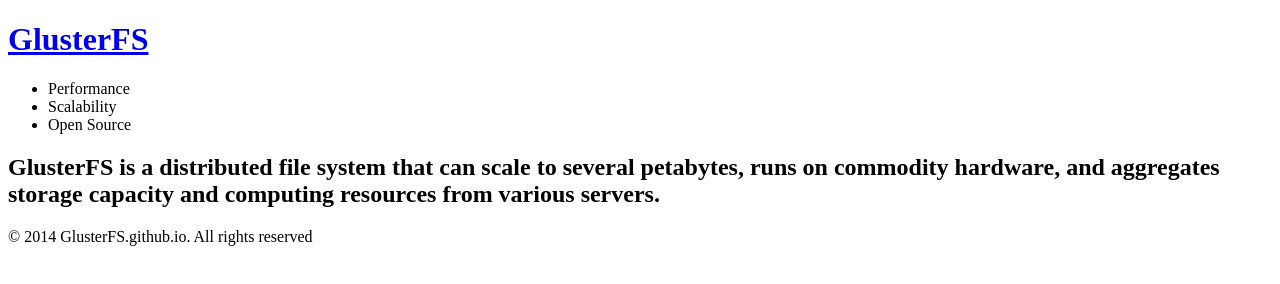
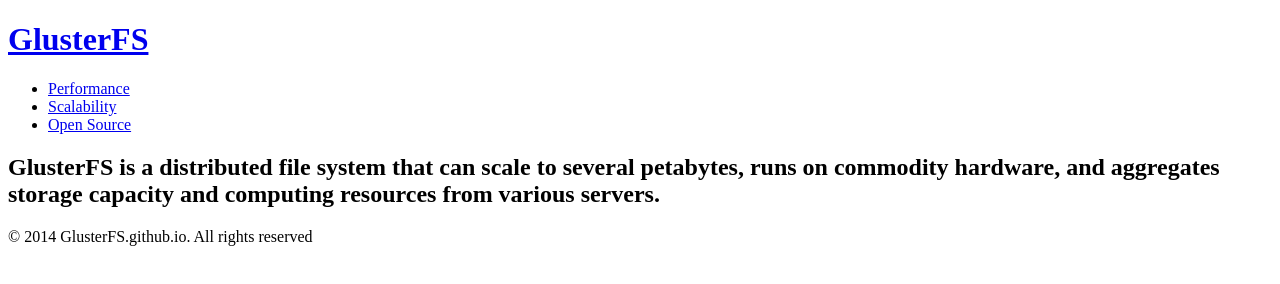
Before and after one commit to GlusterFS/glusterfs.github.io, a plain HTML site: page index.html in a window 1280 px wide. Drawn offline with Linux system fonts and the light colour scheme; a script that the page names is missing.

Commit message:
Update index.html

```diff
--- a/index.html
+++ b/index.html
@@ -44,13 +44,13 @@
 									<ul>
 
 										<li>
-											<span>Performance</span>
+											<span><a href="//github.com/GlusterFS/Notes">Performance</a></span>
 										</li>
 										<li>
-											<span>Scalability</span>
+											<span><a href="//github.com/GlusterFS/Notes">Scalability</a></span>
 										</li>
 										<li>
-											<span>Open Source</span>
+											<span><a href="//github.com/GlusterFS/Notes">Open Source</a></span>
 										</li>
 									</ul>
 								</nav>
```
